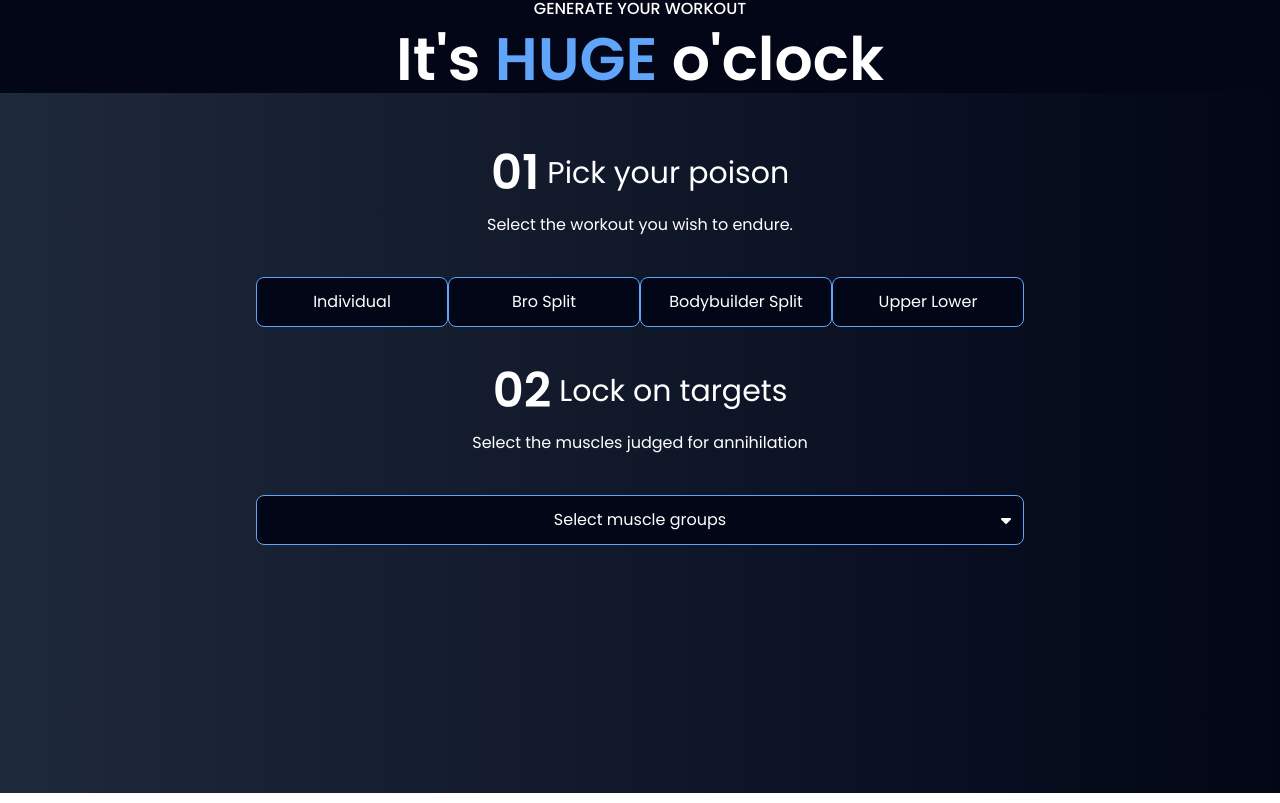
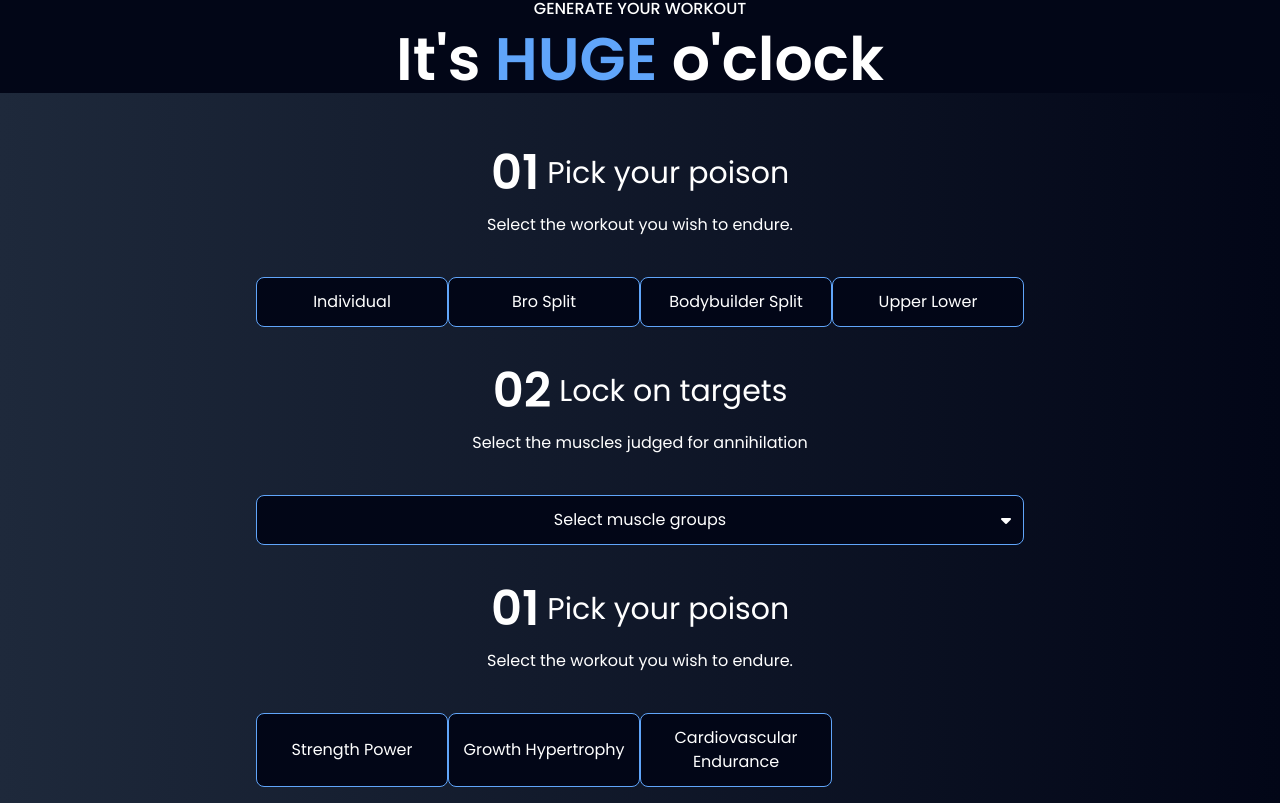
Before and after one commit to 709macdonald/swoley-fit, a React (Vite) app: page / in a window 1280 px wide. Shown: the part 807-1610 px from the top of the page. Built offline with nearby package versions, Linux system fonts and the light colour scheme.

Commit message:
fixed props

```diff
--- a/src/components/Generator.jsx
+++ b/src/components/Generator.jsx
@@ -18,8 +18,17 @@ function Header(props) {
   );
 }
 
-export default function Generator() {
+export default function Generator(props) {
   const [showModal, setShowModal] = useState(false);
+  const {
+    muscles,
+    setMuscles,
+    poison,
+    setPoison,
+    goal,
+    setGoal,
+    updateWorkout,
+  } = props;
 
   function toggleModal() {
     setShowModal(!showModal);
@@ -62,6 +71,23 @@ export default function Generator() {
         </button>
         {showModal && <div>modal</div>}
       </div>
+      <Header
+        index={"01"}
+        title={"Pick your poison"}
+        description={"Select the workout you wish to endure."}
+      />
+      <div className="grid grid-cols-2 sm:grid-cols-4">
+        {Object.keys(SCHEMES).map((scheme, schemeIndex) => {
+          return (
+            <button
+              className="bg-slate-950 border border-blue-400 duration:200 hover:border-blue-600 p-3 rounded-lg "
+              key={schemeIndex}
+            >
+              <p className="capitalize">{scheme.replaceAll("_", " ")}</p>
+            </button>
+          );
+        })}
+      </div>
     </SectionWrapper>
   );
 }
```
